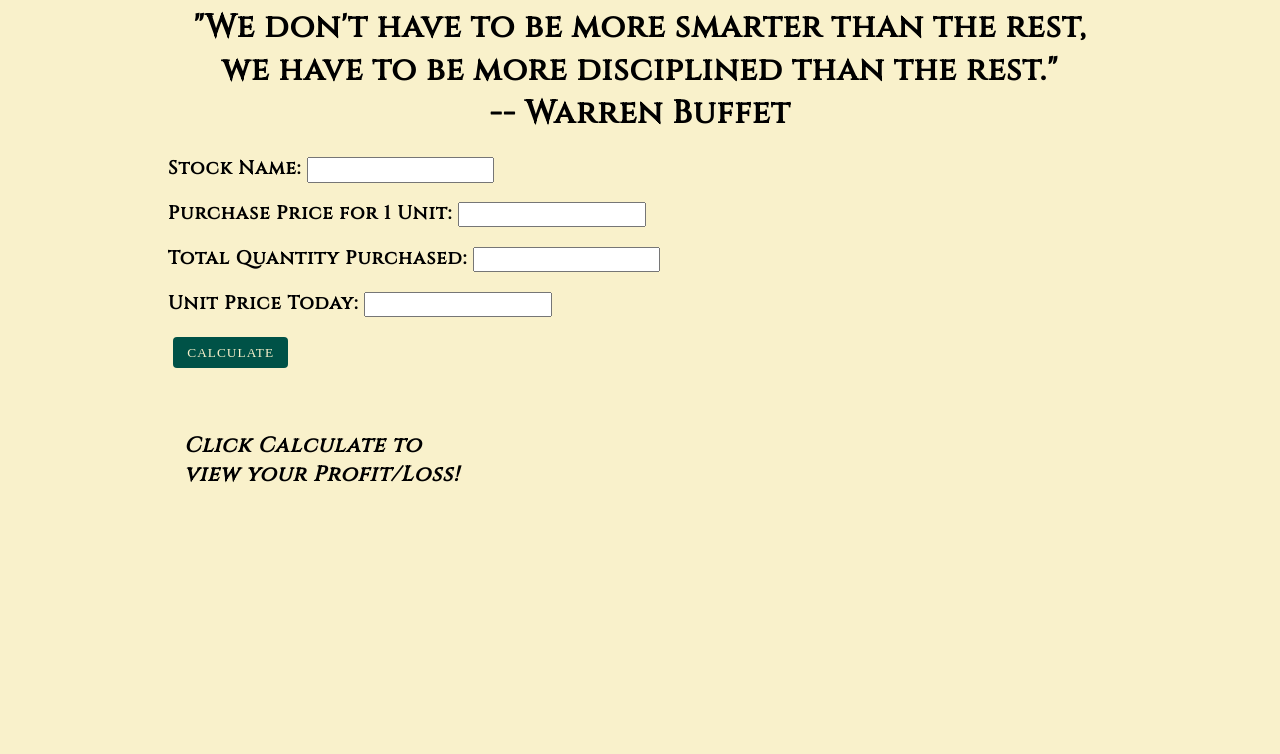
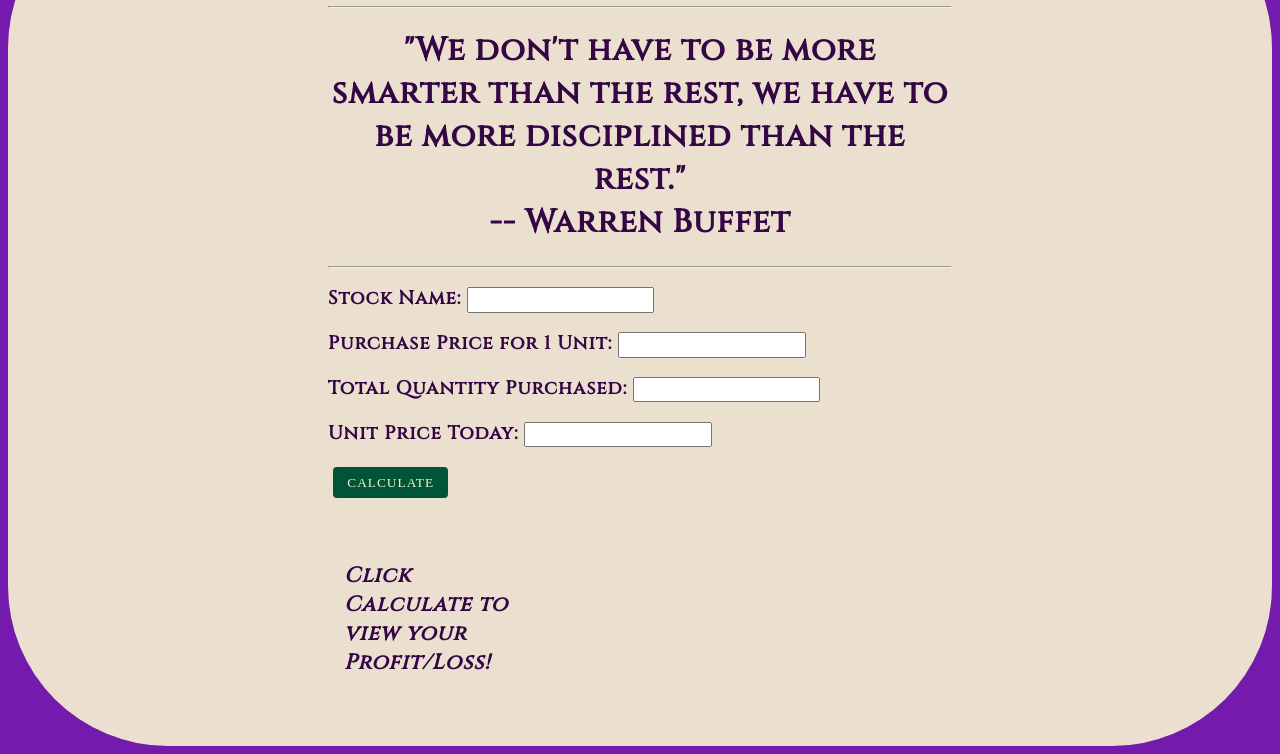
Before and after one commit to RadhikaRJ/neogcamp_stock_profit_loss, a plain HTML site: page index.html in a window 1280 px wide. Shown: the part 120-874 px from the top of the page. Before the commit the page ends 800 px from the top, so only its background shows below. Drawn offline with Linux system fonts and the light colour scheme.

Commit message:
style: UI update

```diff
--- a/index.html
+++ b/index.html
@@ -11,9 +11,10 @@
 <body>
     <div id="main-container">
         <h1>Stock Profit-Loss Calculator</h1>
+        <hr>
         <h1>"We don't have to be more smarter than the rest, we have to be more disciplined than the rest."<br>-- Warren
             Buffet</h1>
-
+<hr>
         <h3>Stock Name: <input type="text" id="stock-name"> </h3>
 
         <h3>Purchase Price for 1 Unit: <input type="number" min="0" id="CP-unit"></h3>
@@ -21,7 +22,6 @@
         <h3>Total Quantity Purchased: <input type="number" min="0" id="qty"></h3>
 
         <h3>Unit Price Today: <input type="number" min="0" id="current-CP"></h3>
-
 
         <h3><button id="submit" class="btn">Calculate</button></h3><br>
 
--- a/styles.css
+++ b/styles.css
@@ -2,13 +2,16 @@
 @import url('https://fonts.googleapis.com/css2?family=Cinzel:wght@500&display=swap');
 body{
     font-family: 'Cinzel', serif;
-    background-color: #F9F1CB;
+    background-color:#741AAC ;
     letter-spacing: 1px;
-    display:flex;
+    color:#340744;
+
 }
 #main-container{
-    padding:2rem 10rem 2rem 10rem;
+    padding:2rem 20rem 2rem 20rem;
     margin:2px solid black;
+    background-color: #EBE0D0;
+    border-radius: 10rem;
 }
 h1{
     text-align: center;
@@ -20,7 +23,7 @@
         font-family: 'Libre Baskerville', serif;
         margin: 1px 5px;
         padding: 0.5em 1em;
-        background-color: #005247;
+        background-color: #005437;
         letter-spacing: 1px;
         color:#F9F1CB ;
     }
```
